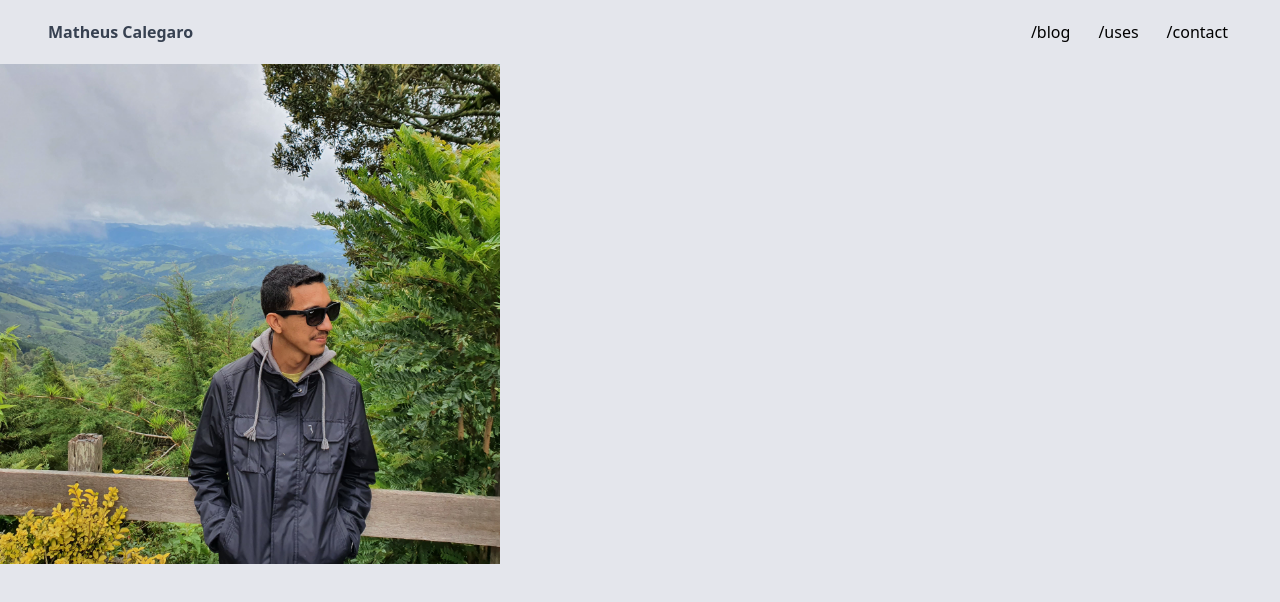
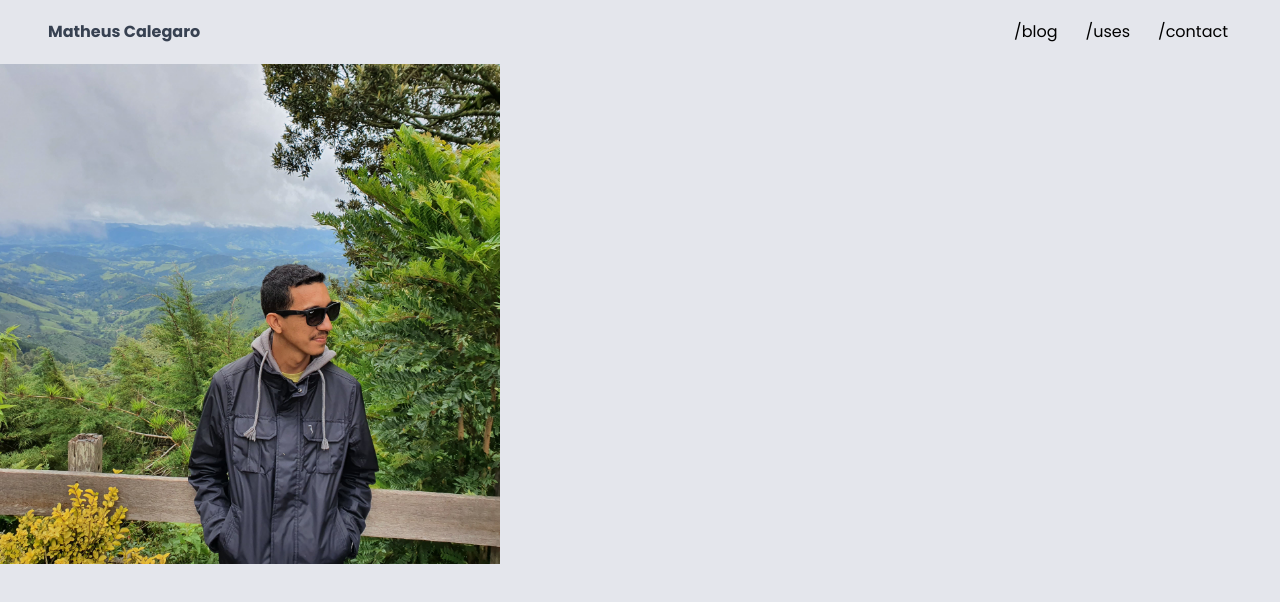
Before and after one commit to mathcale/site, a Next.js app: page / in a window 1280 px wide. Shown: the top 602 px of the page. Built offline with nearby package versions, Linux system fonts and the light colour scheme.

Commit message:
chore(tailwind): add new fonts

```diff
--- a/src/styles/tailwind.css
+++ b/src/styles/tailwind.css
@@ -1,3 +1,5 @@
+@import url('https://fonts.googleapis.com/css2?family=Homemade+Apple&family=Poppins:ital,wght@0,100;0,200;0,300;0,400;0,500;0,600;0,700;0,800;0,900;1,100;1,200;1,300;1,400;1,500;1,600;1,700;1,800;1,900&display=swap');
+
 @tailwind base;
 @tailwind components;
 @tailwind utilities;
--- a/tailwind.config.js
+++ b/tailwind.config.js
@@ -2,7 +2,12 @@ module.exports = {
   purge: ['./src/pages/**/*.{js,ts,jsx,tsx}', './src/components/**/*.{js,ts,jsx,tsx}'],
   darkMode: false, // or 'media' or 'class'
   theme: {
-    extend: {},
+    extend: {
+      fontFamily: {
+        sans: ['Poppins'],
+        cursive: ['"Homemade Apple"']
+      }
+    },
   },
   variants: {
     extend: {},
```
